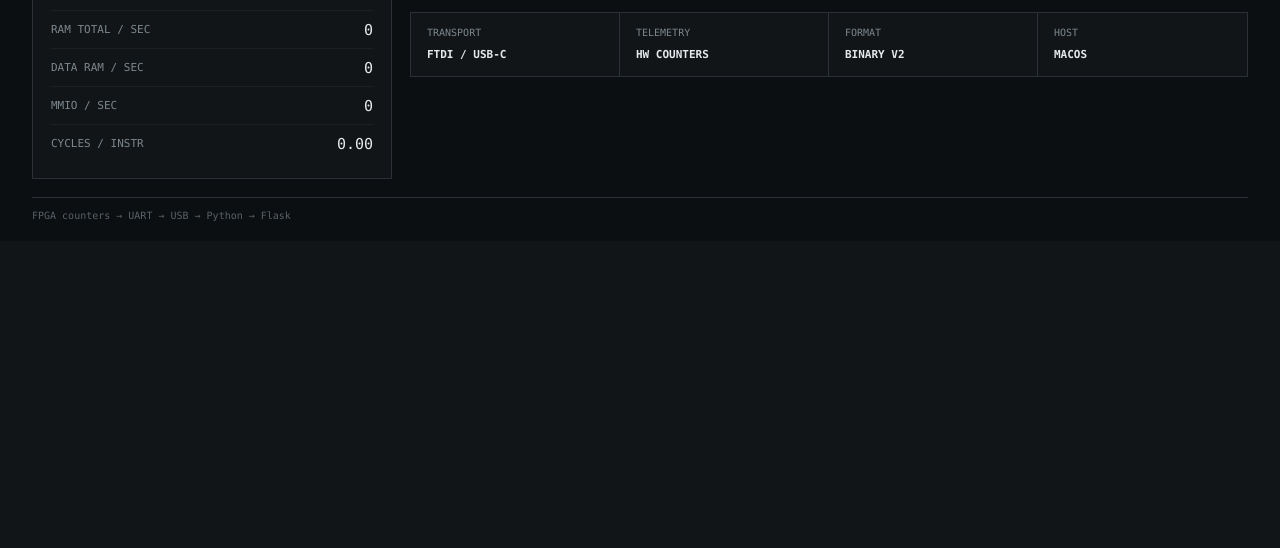
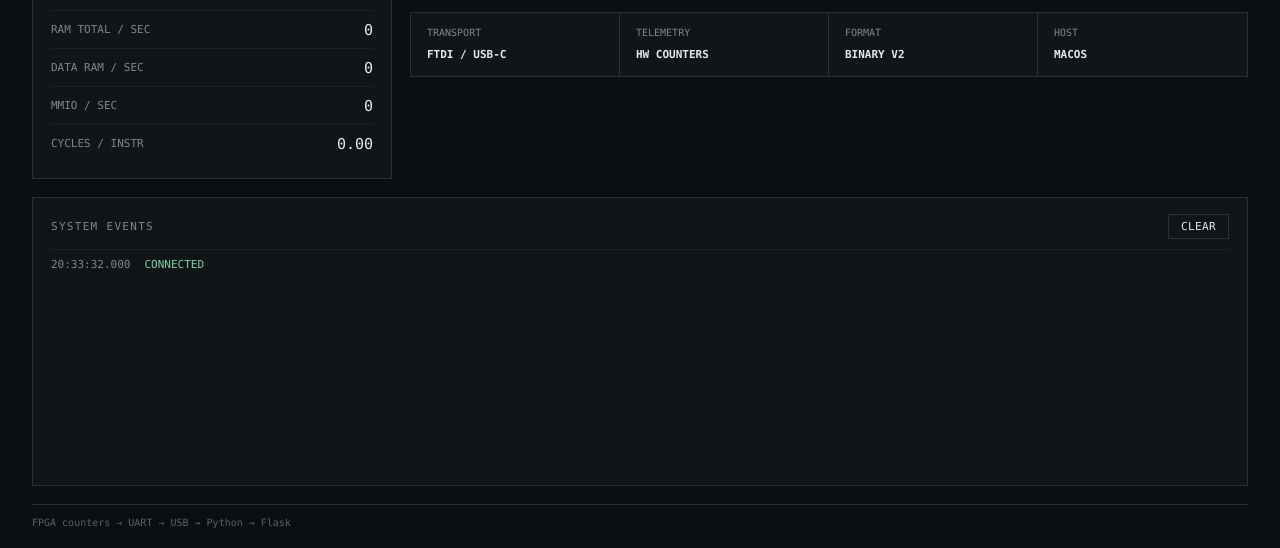
Before and after one commit to skasinad/riscv-fpga-soc, a Flask app: page / in a window 1280 px wide. Shown: the part 1017-1565 px from the top of the page. Before the commit the page ends 1238 px from the top, so only its background shows below. Run offline with Flask 3, Linux system fonts and the light colour scheme.

Commit message:
final week

```diff
--- a/dashboard/app.py
+++ b/dashboard/app.py
@@ -38,9 +38,37 @@ def telemetry_api():
     return jsonify(telemetry.snapshot())
 
 
-def _command_response(command_name,result,extra=None):
+@app.route("/api/events")
+def events_api():
+    return jsonify({"events":telemetry.get_events()})
+
+
+@app.route("/api/events/clear",methods=["POST"])
+def clear_events_api():
+    # Host-side display history only -- never sends anything to the FPGA,
+    # not to be confused with RESET_COUNTERS or SYSTEM_RESET.
+    telemetry.clear_events()
+    return jsonify({"ok":True})
+
+
+# M7: one place shapes both the HTTP response and the logged event for
+# every command endpoint, so ACK/NACK/timeout/busy/error wording can't
+# drift between what the API returns and what the event log says
+# happened. log_label lets a caller log something more specific than the
+# generic command_name (e.g. "SET_WORKLOAD MEMORY" instead of just
+# "SET_WORKLOAD") without changing the JSON "command" field's meaning.
+def _command_response(command_name,result,extra=None,log_label=None):
+    label=log_label if log_label is not None else command_name
+
     if not result["ok"]:
         code=_ERROR_STATUS_CODES.get(result["error"],503)
+
+        if result["error"]=="busy":
+            telemetry.add_event("command",f"{label} BUSY")
+        elif result["error"]=="timeout":
+            telemetry.add_event("command",f"{label} TIMEOUT")
+        else:
+            telemetry.add_event("command",f"COMMAND ERROR {result['error']}")
 
         return jsonify({
             "ok":False,
@@ -48,10 +76,21 @@ def _command_response(command_name,result,extra=None):
             "error":result["error"]
         }),code
 
+    status_name=RESP_STATUS_NAMES.get(result["status"],"UNKNOWN")
+
+    if result["status"]==RESP_ACK:
+        extra_text=""
+        if extra and "instruction_count" in extra:
+            extra_text=f"  instr={extra['instruction_count']}"
+
+        telemetry.add_event("command",f"{label} ACK{extra_text}")
+    else:
+        telemetry.add_event("command",f"{label} {status_name}")
+
     body={
         "ok":result["status"]==RESP_ACK,
         "command":command_name,
-        "status":RESP_STATUS_NAMES.get(result["status"],"UNKNOWN")
+        "status":status_name
     }
 
     if extra:
@@ -94,7 +133,8 @@ def workload_api():
     return _command_response(
         "SET_WORKLOAD",
         result,
-        extra={"workload":WORKLOAD_NAMES[workload_id]}
+        extra={"workload":WORKLOAD_NAMES[workload_id]},
+        log_label=f"SET_WORKLOAD {WORKLOAD_NAMES[workload_id]}"
     )
 
 
--- a/dashboard/static/dashboard.js
+++ b/dashboard/static/dashboard.js
@@ -339,6 +339,106 @@ function systemReset() {
 }
 
 
+// M7: the event log itself is entirely backend-owned (see
+// serial_reader.py's add_event/_log_telemetry_transitions) -- this file
+// only renders whatever /api/events returns. No event is ever created
+// here from a click or a guess at hardware state.
+
+// A restrained text-color hint, not a badge system -- checked against the
+// message content rather than the backend's coarse "kind" so CONNECTED
+// and DISCONNECTED (same kind) can still read differently.
+function eventAccentClass(message) {
+    if(message.includes("TRAP ASSERTED")) return "event-danger";
+    if(message.includes("DISCONNECTED")) return "event-danger";
+    if(message.includes("POST FAIL")) return "event-danger";
+    if(message.includes("TIMEOUT")) return "event-danger";
+    if(message.includes("COMMAND ERROR")) return "event-danger";
+    if(message.includes("NACK")) return "event-danger";
+    if(message.includes("BUSY")) return "event-warn";
+    if(message.includes("ACK")) return "event-ok";
+    if(message.includes("PASS")) return "event-ok";
+    if(message.includes("CLEAR")) return "event-ok";
+    if(message.includes("CONNECTED")) return "event-ok";
+    if(message.includes("COMPLETE")) return "event-ok";
+    if(message.includes("ACTIVE")) return "event-ok";
+    return "";
+}
+
+
+// Renders incrementally (only appends events past what's already on
+// screen) rather than rebuilding the whole list every poll -- avoids
+// flicker and keeps "stay pinned to the bottom unless the user scrolled
+// up" simple. A shrinking event count means the log was cleared (or Flask
+// restarted), so that's the one case worth a full rebuild.
+let renderedEventCount=0;
+
+function renderEvents(events) {
+    const log=document.getElementById("event-log");
+
+    if(events.length<renderedEventCount) {
+        log.innerHTML="";
+        renderedEventCount=0;
+    }
+
+    if(events.length===renderedEventCount) {
+        return;
+    }
+
+    const wasAtBottom=(log.scrollTop+log.clientHeight)>=(log.scrollHeight-4);
+
+    for(let i=renderedEventCount;i<events.length;i++) {
+        const event=events[i];
+
+        const row=document.createElement("div");
+        row.className="event-row";
+
+        const time=document.createElement("span");
+        time.className="event-time";
+        time.textContent=event.time;
+
+        const message=document.createElement("span");
+        message.className=`event-message ${eventAccentClass(event.message)}`;
+        message.textContent=event.message;
+
+        row.appendChild(time);
+        row.appendChild(message);
+        log.appendChild(row);
+    }
+
+    renderedEventCount=events.length;
+
+    if(wasAtBottom) {
+        log.scrollTop=log.scrollHeight;
+    }
+}
+
+
+async function refreshEvents() {
+    try {
+        const response=await fetch("/api/events");
+        const data=await response.json();
+
+        renderEvents(data.events);
+    }
+    catch(error) {
+        console.error(error);
+    }
+}
+
+
+async function clearEvents() {
+    try {
+        await fetch("/api/events/clear",{method:"POST"});
+
+        renderedEventCount=0;
+        document.getElementById("event-log").innerHTML="";
+    }
+    catch(error) {
+        console.error(error);
+    }
+}
+
+
 document.querySelectorAll(".workload-btn").forEach((btn) => {
     btn.addEventListener("click",() => setWorkload(btn.dataset.workload));
 });
@@ -347,8 +447,11 @@ document.getElementById("reset-counters-btn").addEventListener("click",resetCoun
 document.getElementById("snapshot-btn").addEventListener("click",captureSnapshot);
 document.getElementById("inject-fault-btn").addEventListener("click",injectFault);
 document.getElementById("system-reset-btn").addEventListener("click",systemReset);
+document.getElementById("clear-events-btn").addEventListener("click",clearEvents);
 
 
 setInterval(refreshTelemetry,1000);
+setInterval(refreshEvents,1000);
 
 refreshTelemetry();
+refreshEvents();
--- a/dashboard/static/style.css
+++ b/dashboard/static/style.css
@@ -11,6 +11,7 @@
     --muted:#7d878d;
     --accent:#7ed0a4;
     --danger:#ef7a7a;
+    --warn:#d9a441;
 }
 
 body {
@@ -310,6 +311,63 @@ h1 {
     font-weight:600;
 }
 
+.event-panel {
+    margin-top:18px;
+}
+
+.event-header {
+    display:flex;
+    justify-content:space-between;
+    align-items:center;
+    margin-bottom:10px;
+}
+
+.event-header .panel-title {
+    margin-bottom:0;
+}
+
+.event-header .control-btn {
+    padding:5px 12px;
+}
+
+.event-log {
+    height:220px;
+    overflow-y:auto;
+    border-top:1px solid var(--line-soft);
+    padding-top:6px;
+}
+
+.event-row {
+    display:flex;
+    gap:14px;
+    padding:2px 0;
+    font-size:11px;
+}
+
+.event-time {
+    color:var(--muted);
+    flex-shrink:0;
+    font-variant-numeric:tabular-nums;
+}
+
+.event-message {
+    color:var(--text);
+}
+
+/* Restrained accents on the message text only, not the whole row -- see
+   dashboard.js's eventAccentClass for what maps to which. */
+.event-message.event-ok {
+    color:var(--accent);
+}
+
+.event-message.event-warn {
+    color:var(--warn);
+}
+
+.event-message.event-danger {
+    color:var(--danger);
+}
+
 footer {
     margin-top:18px;
     padding-top:12px;
--- a/dashboard/templates/index.html
+++ b/dashboard/templates/index.html
@@ -249,6 +249,18 @@
         </section>
 
 
+        <section class="panel event-panel">
+
+            <div class="event-header">
+                <div class="panel-title">SYSTEM EVENTS</div>
+                <button class="control-btn" id="clear-events-btn">CLEAR</button>
+            </div>
+
+            <div class="event-log" id="event-log"></div>
+
+        </section>
+
+
         <footer>
             FPGA counters → UART → USB → Python → Flask
         </footer>
```
Also changed, not shown: dashboard/serial_reader.py (+118 -2 lines), README.md.
